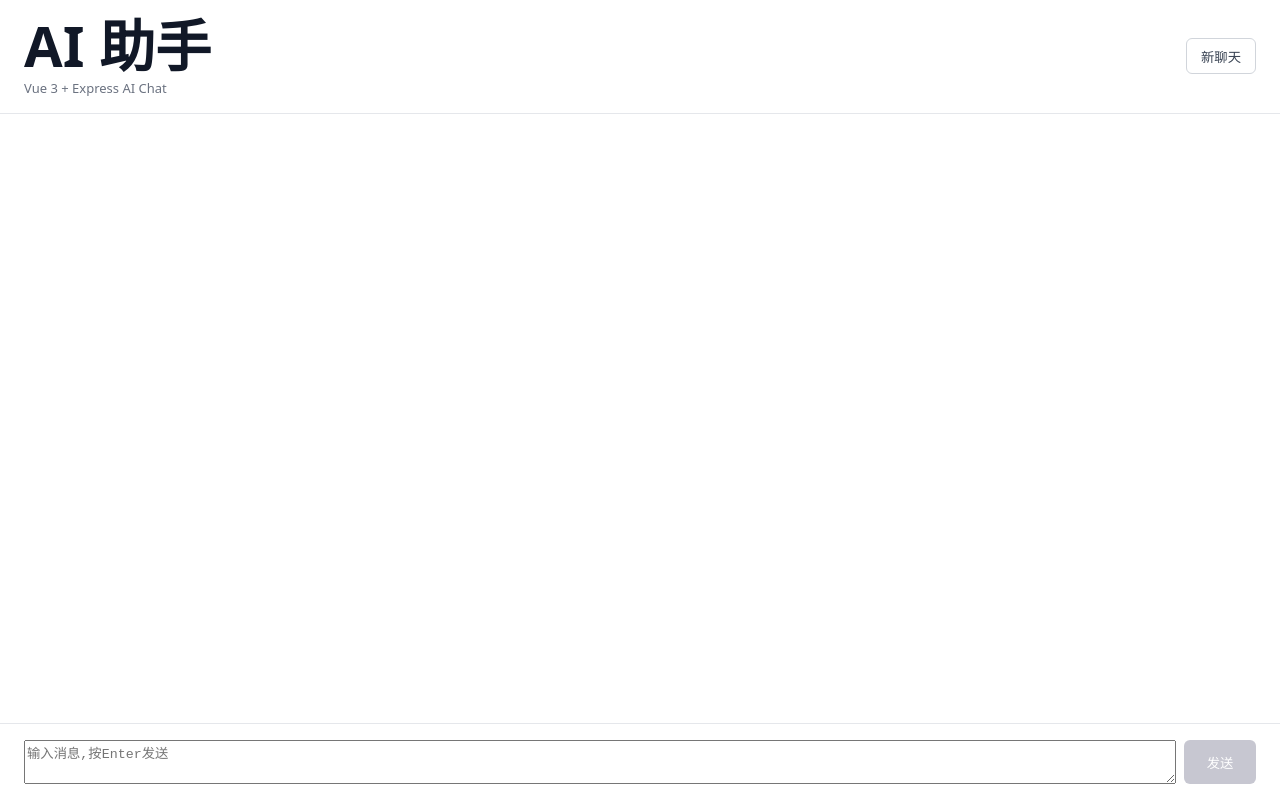
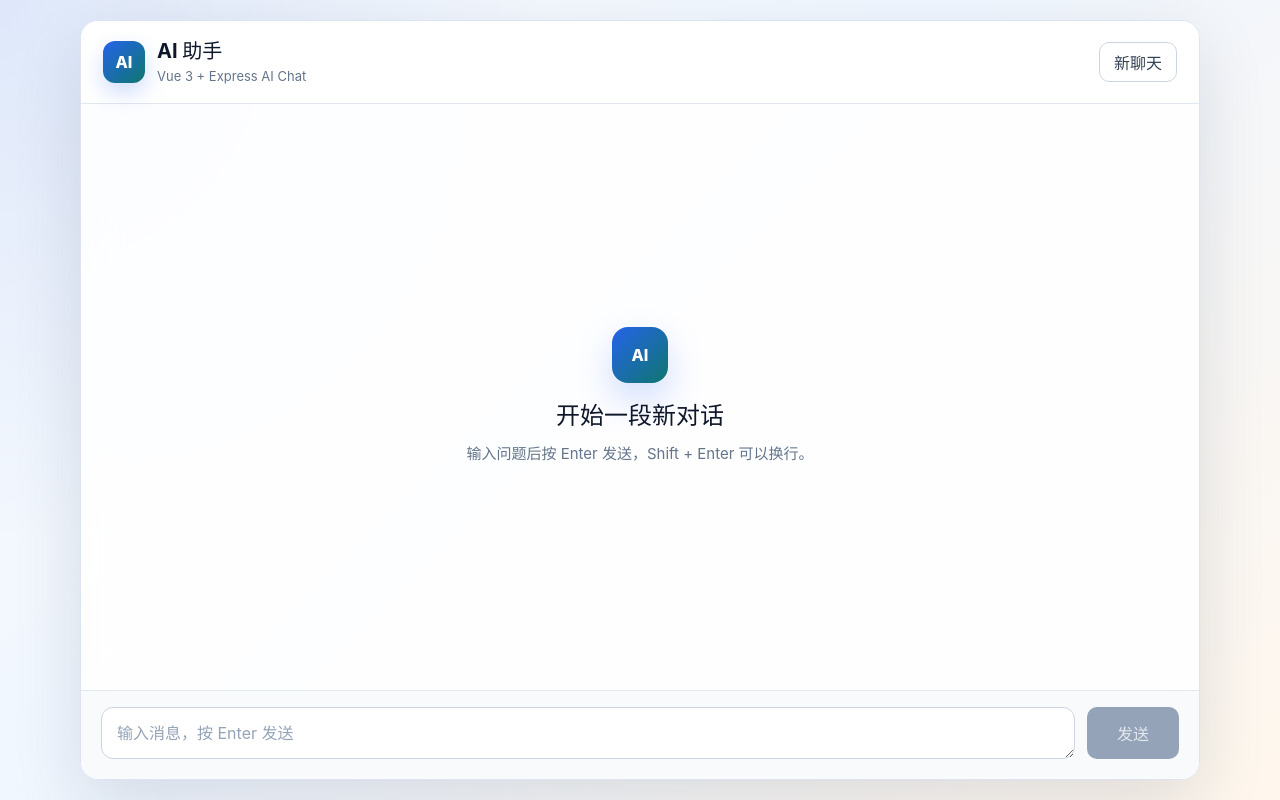
Before and after one commit to kaiqingkqkq/ai-chat-demo, a Vue app: page / in a window 1280 px wide. Built offline with nearby package versions, Linux system fonts and the light colour scheme.

Commit message:
修改了.env里的模型名称，和部分端口名称，项目成功跑通

```diff
--- a/src/App.vue
+++ b/src/App.vue
@@ -20,7 +20,7 @@ async function send() {
   isSending.value = true
 
   try {
-    const response = await fetch('/api/chat', {
+    const response = await fetch('/api', {
       method: 'POST',
       headers: {
         'Content-Type': 'application/json'
@@ -66,9 +66,12 @@ function clearChat() {
   <main class="chat-page">
     <section class="chat-main">
       <header class="chat-header">
-        <div>
-          <h1>AI 助手</h1>
-          <p>Vue 3 + Express AI Chat</p>
+        <div class="brand-block">
+          <div class="brand-mark" aria-hidden="true">AI</div>
+          <div>
+            <h1>AI 助手</h1>
+            <p>Vue 3 + Express AI Chat</p>
+          </div>
         </div>
         <button class="clear-button" :disabled="isSending" @click="clearChat">
           新聊天
@@ -76,6 +79,12 @@ function clearChat() {
       </header>
 
       <div class="message-list">
+        <div v-if="messages.length === 0" class="empty-state">
+          <div class="empty-icon" aria-hidden="true">AI</div>
+          <h2>开始一段新对话</h2>
+          <p>输入问题后按 Enter 发送，Shift + Enter 可以换行。</p>
+        </div>
+
         <div v-for="message in messages" :key="message.content" class="message-row" :class="message.role">
           <div class="message-avatar">
             {{ message.role === 'user' ? '你' : 'AI' }}
@@ -84,15 +93,23 @@ function clearChat() {
             {{ message.content }}
           </div>
         </div>
+
         <div v-if="isSending" class="message-row assistant">
           <div class="message-avatar">AI</div>
-          <div class="message-content">AI 正在思考...</div>
+          <div class="message-content typing-content">
+            <span>AI 正在思考</span>
+            <span class="typing-dot"></span>
+            <span class="typing-dot"></span>
+            <span class="typing-dot"></span>
+          </div>
         </div>
       </div>
+
       <div class="chat-input-area">
-        <textarea v-model="inputValue" placeholder="输入消息,按Enter发送" :disabled="isSending" @keydown="handleKeydown">
-        </textarea>
-        <button :disabled="!inputValue.trim() || isSending" @click="send">
+        <label class="sr-only" for="chat-input">输入消息</label>
+        <textarea id="chat-input" v-model="inputValue" rows="1" placeholder="输入消息，按 Enter 发送" :disabled="isSending"
+          @keydown="handleKeydown"></textarea>
+        <button class="send-button" :disabled="!inputValue.trim() || isSending" @click="send">
           {{ isSending ? '发送中...' : '发送' }}
         </button>
       </div>
--- a/src/style.css
+++ b/src/style.css
@@ -1,150 +1,76 @@
 :root {
-  font-family: system-ui, -apple-system, BlinkMacSystemFont, "Segoe UI", sans-serif;
-  color: #202123;
-  background: #ffffff;
+  font-family:
+    Inter, ui-sans-serif, system-ui, -apple-system, BlinkMacSystemFont, "Segoe UI",
+    sans-serif;
+  color: #1e293b;
+  background: #f8fafc;
+  font-synthesis: none;
+  text-rendering: optimizeLegibility;
+  -webkit-font-smoothing: antialiased;
+  -moz-osx-font-smoothing: grayscale;
 }
 
 * {
   box-sizing: border-box;
 }
 
+html,
+body,
+#app {
+  min-height: 100%;
+}
+
 body {
   margin: 0;
 }
 
+button,
+textarea {
+  font: inherit;
+}
+
+button {
+  border: 0;
+}
+
+button:focus-visible,
+textarea:focus-visible {
+  outline: 3px solid rgb(37 99 235 / 28%);
+  outline-offset: 2px;
+}
+
+.sr-only {
+  position: absolute;
+  width: 1px;
+  height: 1px;
+  padding: 0;
+  margin: -1px;
+  overflow: hidden;
+  clip: rect(0, 0, 0, 0);
+  white-space: nowrap;
+  border: 0;
+}
+
 .chat-page {
   min-height: 100vh;
-  background: #ffffff;
+  padding: 20px;
+  background:
+    radial-gradient(circle at top left, rgb(37 99 235 / 12%), transparent 34rem),
+    linear-gradient(135deg, #f8fafc 0%, #eff6ff 46%, #fff7ed 100%);
 }
 
 .chat-main {
   display: grid;
   grid-template-rows: auto 1fr auto;
-  height: 100vh;
-}
-
-.message-list {
-  overflow-y: auto;
-  padding: 24px;
-}
-
-.chat-input-area {
-  display: flex;
-  gap: 8px;
-  padding: 16px 24px;
-  border-top: 1px solid #e5e7eb;
-}
-
-.chat-input-area textarea {
-  flex: 1;
-  min-height: 44px;
-  resize: vertical;
-}
-
-.chat-input-area textarea:disabled {
-  background: #f9f9f9;
-  color: #6b7280;
-  cursor: not-allowed;
-}
-
-.chat-input-area textarea:focus {
-  outline: none;
-}
-.chat-input-area button {
-  min-width: 72px;
-  border: none;
-  border-radius: 6px;
-  color: white;
-  background: #10a37f;
-  cursor: pointer;
-}
-
-.chat-input-area button:disabled {
-  cursor: not-allowed;
-  background: #c7c7d1;
-}
-.message-row {
-  display: flex;
-  gap: 12px;
-  max-width: 860px;
-  margin: 0 auto 20px;
-}
-
-.message-avatar {
-  display: grid;
-  width: 36px;
-  height: 36px;
-  flex: 0 0 36px;
-  place-items: center;
-  border-radius: 4px;
-  color: white;
-  background: #10a37f;
-  font-size: 13px;
-  font-weight: 700;
-}
-
-.message-row.user .message-avatar {
-  background: #6366f1;
-}
-
-.message-content {
-  line-height: 1.7;
-  white-space: pre-wrap;
-  overflow-wrap: anywhere;
-}
-
-.shell {
-  display: grid;
-  min-height: 100vh;
-  place-items: center;
-  padding: 24px;
-}
-
-.message-row.user {
-  flex-direction: row-reverse;
-}
-
-.message-row.user .message-content {
-  max-width: 720px;
-  padding: 12px 16px;
-  border-radius: 8px;
-  color: #ffffff;
-  background: #2f2f2f;
-}
-
-.message-row.assistant .message-content {
-  max-width: 720px;
-}
-
-.panel {
-  width: min(100%, 680px);
-  border: 1px solid #d7dce5;
-  border-radius: 8px;
-  background: #ffffff;
-  padding: 40px;
-  box-shadow: 0 20px 60px rgb(31 41 55 / 10%);
-}
-
-.eyebrow {
-  margin: 0 0 12px;
-  color: #35605a;
-  font-size: 14px;
-  font-weight: 700;
-}
-
-h1 {
-  margin: 0;
-  color: #111827;
-  font-size: clamp(32px, 6vw, 56px);
-  line-height: 1.05;
-}
-
-.summary {
-  max-width: 560px;
-  margin: 20px 0 0;
-  color: #4b5563;
-  font-size: 18px;
-  line-height: 1.7;
+  width: min(100%, 1120px);
+  height: calc(100vh - 40px);
+  margin: 0 auto;
+  overflow: hidden;
+  border: 1px solid #dbe4f0;
+  border-radius: 18px;
+  background: rgb(255 255 255 / 88%);
+  box-shadow: 0 24px 70px rgb(15 23 42 / 12%);
+  backdrop-filter: blur(18px);
 }
 
 .chat-header {
@@ -152,32 +78,353 @@ h1 {
   align-items: center;
   justify-content: space-between;
   gap: 16px;
-  padding: 16px 24px;
-  border-bottom: 1px solid #e5e7eb;
+  padding: 18px 22px;
+  border-bottom: 1px solid #e2e8f0;
+  background: rgb(255 255 255 / 82%);
+}
+
+.brand-block {
+  display: flex;
+  min-width: 0;
+  align-items: center;
+  gap: 12px;
+}
+
+.brand-mark,
+.empty-icon,
+.message-avatar {
+  display: grid;
+  place-items: center;
+  color: #ffffff;
+  font-weight: 800;
+  letter-spacing: 0;
+  background: linear-gradient(135deg, #2563eb, #0f766e);
+}
+
+.brand-mark {
+  width: 42px;
+  height: 42px;
+  flex: 0 0 42px;
+  border-radius: 12px;
+  box-shadow: 0 10px 22px rgb(37 99 235 / 22%);
+}
+
+h1 {
+  margin: 0;
+  color: #0f172a;
+  font-size: 20px;
+  line-height: 1.2;
 }
 
 .chat-header p {
   margin: 4px 0 0;
-  color: #6b7280;
+  color: #64748b;
+  font-size: 13px;
+  line-height: 1.4;
+}
+
+.clear-button,
+.send-button {
+  display: inline-flex;
+  align-items: center;
+  justify-content: center;
+  min-height: 40px;
+  border-radius: 10px;
+  cursor: pointer;
+  transition:
+    transform 180ms ease,
+    border-color 180ms ease,
+    background 180ms ease,
+    box-shadow 180ms ease,
+    color 180ms ease;
+}
+
+.clear-button {
+  flex: 0 0 auto;
+  padding: 0 14px;
+  border: 1px solid #cbd5e1;
+  color: #334155;
+  background: #ffffff;
+}
+
+.clear-button:hover:not(:disabled) {
+  border-color: #94a3b8;
+  background: #f8fafc;
+}
+
+.send-button {
+  min-width: 92px;
+  padding: 0 18px;
+  color: #ffffff;
+  background: #2563eb;
+  box-shadow: 0 12px 24px rgb(37 99 235 / 24%);
+}
+
+.send-button:hover:not(:disabled) {
+  transform: translateY(-1px);
+  background: #1d4ed8;
+  box-shadow: 0 16px 30px rgb(37 99 235 / 28%);
+}
+
+.clear-button:disabled,
+.send-button:disabled {
+  cursor: not-allowed;
+  transform: none;
+  box-shadow: none;
+}
+
+.clear-button:disabled {
+  color: #94a3b8;
+  background: #f1f5f9;
+}
+
+.send-button:disabled {
+  color: #e2e8f0;
+  background: #94a3b8;
+}
+
+.message-list {
+  display: flex;
+  flex-direction: column;
+  overflow-y: auto;
+  padding: 28px 24px;
+  scroll-behavior: smooth;
+}
+
+.empty-state {
+  display: grid;
+  max-width: 520px;
+  margin: auto;
+  justify-items: center;
+  padding: 48px 24px;
+  text-align: center;
+}
+
+.empty-icon {
+  width: 56px;
+  height: 56px;
+  margin-bottom: 18px;
+  border-radius: 16px;
+  box-shadow: 0 16px 36px rgb(37 99 235 / 22%);
+}
+
+.empty-state h2 {
+  margin: 0;
+  color: #0f172a;
+  font-size: 24px;
+  line-height: 1.25;
+}
+
+.empty-state p {
+  margin: 10px 0 0;
+  color: #64748b;
+  font-size: 15px;
+  line-height: 1.7;
+}
+
+.message-row {
+  display: flex;
+  width: min(100%, 820px);
+  gap: 12px;
+  margin: 0 auto 18px;
+}
+
+.message-row.user {
+  flex-direction: row-reverse;
+}
+
+.message-avatar {
+  width: 36px;
+  height: 36px;
+  flex: 0 0 36px;
+  border-radius: 10px;
   font-size: 13px;
 }
 
-.clear-button {
-  height: 36px;
-  padding: 0 14px;
-  border: 1px solid #d1d5db;
-  border-radius: 6px;
-  color: #374151;
-  background: #ffffff;
-  cursor: pointer;
+.message-row.user .message-avatar {
+  background: linear-gradient(135deg, #0f172a, #475569);
 }
 
-.clear-button:disabled {
-  cursor: not-allowed;
-  color: #9ca3af;
-  background: #f3f4f6;
+.message-content {
+  max-width: min(720px, calc(100% - 48px));
+  padding: 12px 15px;
+  border: 1px solid #e2e8f0;
+  border-radius: 14px;
+  color: #1e293b;
+  background: #ffffff;
+  box-shadow: 0 10px 28px rgb(15 23 42 / 7%);
+  line-height: 1.68;
+  overflow-wrap: anywhere;
+  white-space: pre-wrap;
 }
 
-.clear-button:hover {
-  background: #f9fafb;
+.message-row.user .message-content {
+  border-color: #1e40af;
+  color: #ffffff;
+  background: linear-gradient(135deg, #2563eb, #1d4ed8);
+  box-shadow: 0 12px 30px rgb(37 99 235 / 22%);
 }
+
+.typing-content {
+  display: inline-flex;
+  align-items: center;
+  gap: 5px;
+  color: #475569;
+}
+
+.typing-dot {
+  width: 5px;
+  height: 5px;
+  border-radius: 50%;
+  background: #64748b;
+  animation: typing-pulse 1.1s infinite ease-in-out;
+}
+
+.typing-dot:nth-child(3) {
+  animation-delay: 120ms;
+}
+
+.typing-dot:nth-child(4) {
+  animation-delay: 240ms;
+}
+
+.chat-input-area {
+  display: grid;
+  grid-template-columns: 1fr auto;
+  gap: 12px;
+  padding: 16px 20px 20px;
+  border-top: 1px solid #e2e8f0;
+  background: rgb(248 250 252 / 92%);
+}
+
+.chat-input-area textarea {
+  width: 100%;
+  min-height: 48px;
+  max-height: 180px;
+  padding: 13px 15px;
+  resize: vertical;
+  border: 1px solid #cbd5e1;
+  border-radius: 12px;
+  color: #0f172a;
+  background: #ffffff;
+  line-height: 1.5;
+  transition:
+    border-color 180ms ease,
+    box-shadow 180ms ease,
+    background 180ms ease;
+}
+
+.chat-input-area textarea::placeholder {
+  color: #94a3b8;
+}
+
+.chat-input-area textarea:hover:not(:disabled) {
+  border-color: #94a3b8;
+}
+
+.chat-input-area textarea:focus {
+  border-color: #2563eb;
+  box-shadow: 0 0 0 4px rgb(37 99 235 / 12%);
+  outline: none;
+}
+
+.chat-input-area textarea:disabled {
+  color: #64748b;
+  cursor: not-allowed;
+  background: #f1f5f9;
+}
+
+@keyframes typing-pulse {
+  0%,
+  80%,
+  100% {
+    opacity: 0.35;
+    transform: translateY(0);
+  }
+
+  40% {
+    opacity: 1;
+    transform: translateY(-2px);
+  }
+}
+
+@media (prefers-reduced-motion: reduce) {
+  *,
+  *::before,
+  *::after {
+    scroll-behavior: auto !important;
+    transition-duration: 0.01ms !important;
+    animation-duration: 0.01ms !important;
+    animation-iteration-count: 1 !important;
+  }
+}
+
+@media (max-width: 700px) {
+  .chat-page {
+    padding: 0;
+  }
+
+  .chat-main {
+    width: 100%;
+    height: 100vh;
+    border: 0;
+    border-radius: 0;
+  }
+
+  .chat-header {
+    padding: 14px 16px;
+  }
+
+  .brand-mark {
+    width: 38px;
+    height: 38px;
+    flex-basis: 38px;
+    border-radius: 10px;
+  }
+
+  h1 {
+    font-size: 18px;
+  }
+
+  .chat-header p {
+    display: none;
+  }
+
+  .clear-button {
+    min-height: 38px;
+    padding: 0 12px;
+  }
+
+  .message-list {
+    padding: 20px 14px;
+  }
+
+  .message-row {
+    gap: 9px;
+    margin-bottom: 14px;
+  }
+
+  .message-avatar {
+    width: 32px;
+    height: 32px;
+    flex-basis: 32px;
+    border-radius: 9px;
+    font-size: 12px;
+  }
+
+  .message-content {
+    max-width: calc(100% - 41px);
+    padding: 10px 12px;
+    border-radius: 12px;
+    font-size: 15px;
+  }
+
+  .chat-input-area {
+    grid-template-columns: 1fr;
+    padding: 12px 14px 14px;
+  }
+
+  .send-button {
+    width: 100%;
+  }
+}
```
Also changed, not shown: 1 other file (tests, documents, lock files or other folders).
